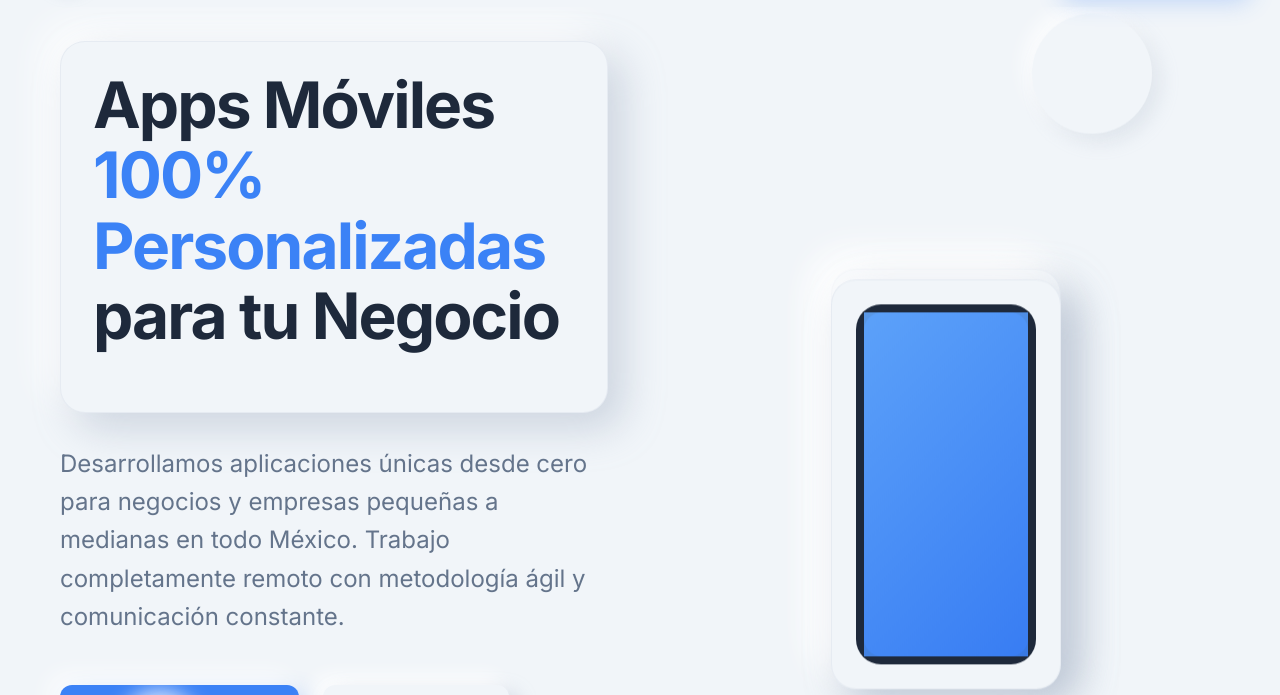
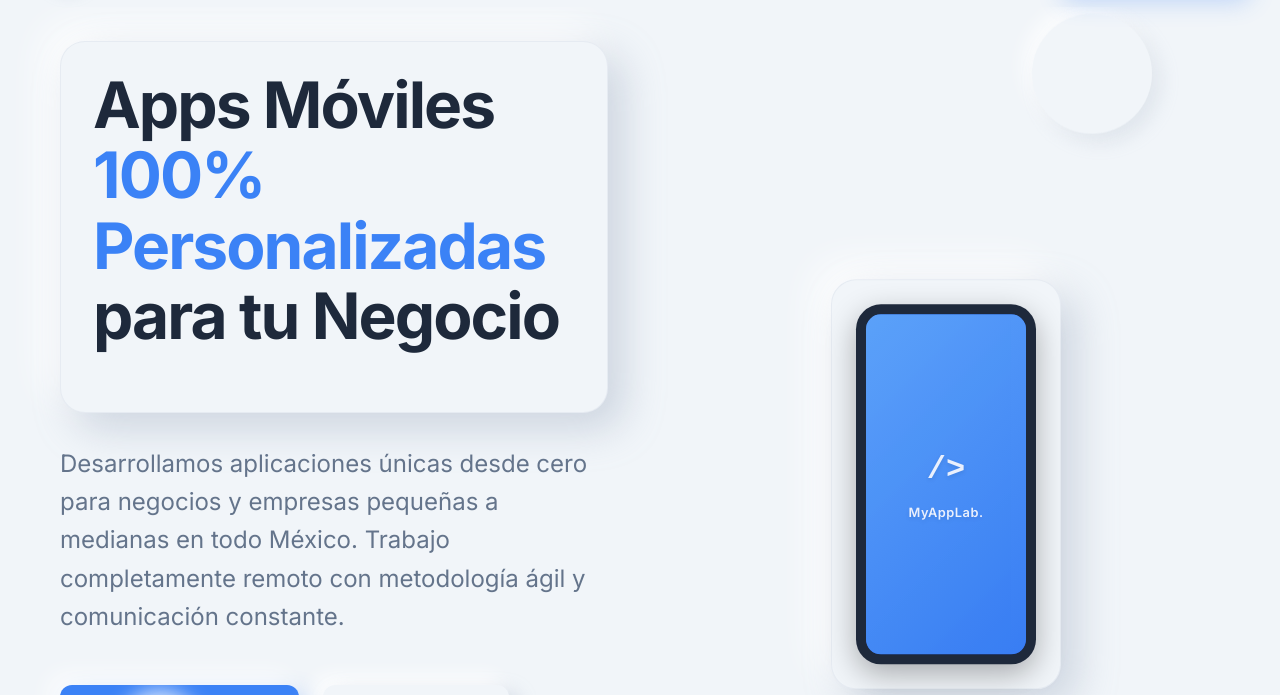
Before and after one commit to DiegoRubio13/myapplabwebsite, a website: page index.html in a window 1280 px wide. Shown: the part 79-774 px from the top of the page. Drawn offline with Linux system fonts and the light colour scheme.

Commit message:
Fix: Mejorar mockup del teléfono - alinear pantalla azul y agregar logo MyAppLab con fuente monospace

```diff
--- a/index.html
+++ b/index.html
@@ -260,7 +260,12 @@
                 <div class="mockup-card mockup-1">
                     <div class="phone-mockup">
                         <div class="phone-screen">
-                            <div class="app-preview"></div>
+                            <div class="app-preview">
+                                <div class="phone-logo">
+                                    <span style="font-family: 'Courier New', monospace;">/></span>
+                                </div>
+                                <div class="phone-logo-text">MyAppLab.</div>
+                            </div>
                         </div>
                     </div>
                 </div>
--- a/styles.css
+++ b/styles.css
@@ -455,9 +455,7 @@ body {
 }
 
 .mockup-2 {
-    z-index: 1;
-    transform: translateX(40px) translateY(20px);
-    animation-delay: 3s;
+    display: none; /* Ocultar el segundo mockup para evitar el efecto de sombra */
 }
 
 .phone-mockup {
@@ -465,17 +463,21 @@ body {
     height: 360px;
     background: #1e293b;
     border-radius: 25px;
-    padding: 8px;
+    padding: 10px; /* Aumentar padding para mejor alineación */
     position: relative;
+    box-shadow: 0 10px 30px rgba(0, 0, 0, 0.3);
 }
 
 .phone-screen {
     width: 100%;
     height: 100%;
     background: linear-gradient(135deg, #3b82f6, #1d4ed8);
-    border-radius: 18px;
+    border-radius: 15px; /* Reducir para que quede dentro del borde */
     position: relative;
-overflow: visible;
+    overflow: hidden;
+    display: flex;
+    align-items: center;
+    justify-content: center;
 }
 
 .app-preview {
@@ -483,6 +485,30 @@ overflow: visible;
     height: 100%;
     background: linear-gradient(135deg, #60a5fa, #3b82f6);
     opacity: 0.9;
+    display: flex;
+    flex-direction: column;
+    align-items: center;
+    justify-content: center;
+    gap: 0.5rem;
+}
+
+.phone-logo {
+    display: flex;
+    align-items: center;
+    justify-content: center;
+    font-family: 'Courier New', monospace;
+    font-size: 2rem;
+    font-weight: bold;
+    color: #ffffff;
+    text-shadow: 0 2px 4px rgba(0, 0, 0, 0.1);
+}
+
+.phone-logo-text {
+    font-size: 0.8rem;
+    font-weight: 600;
+    color: #ffffff;
+    letter-spacing: 0.5px;
+    text-shadow: 0 2px 4px rgba(0, 0, 0, 0.1);
 }
 
 .hero__decorations {
```
